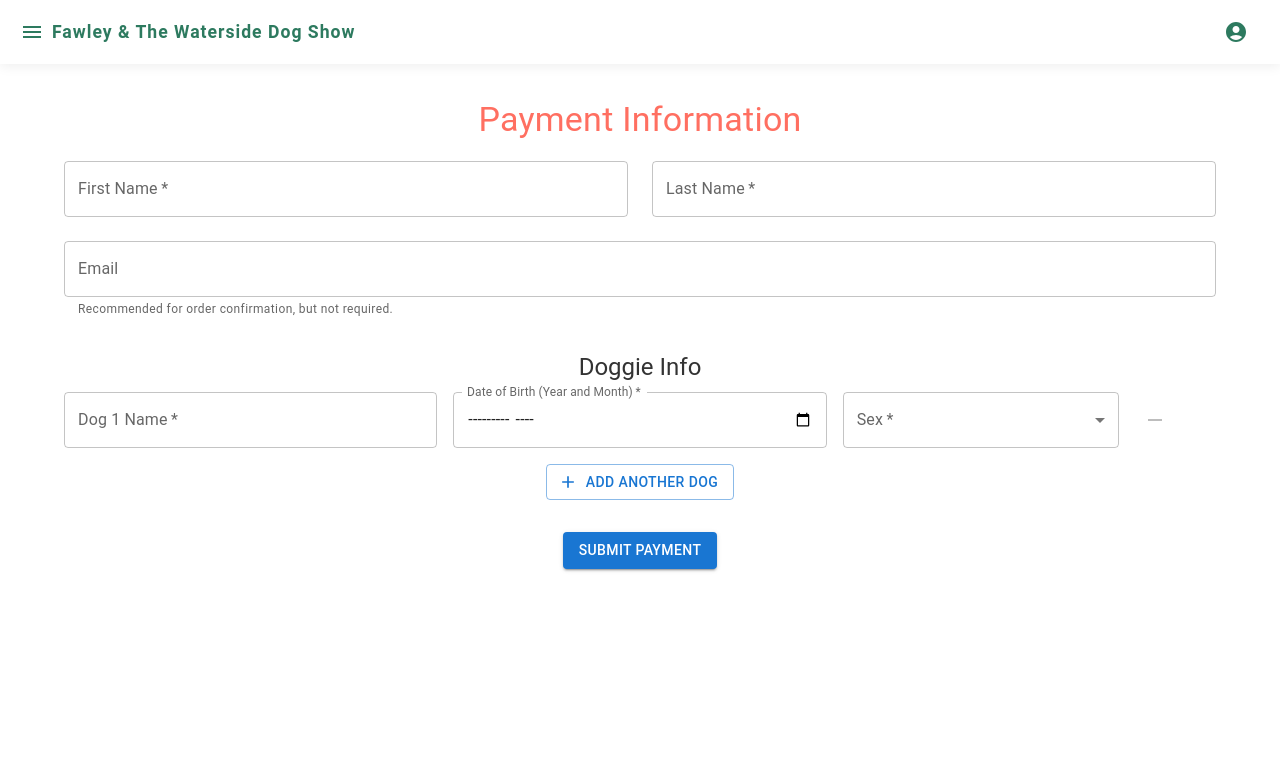
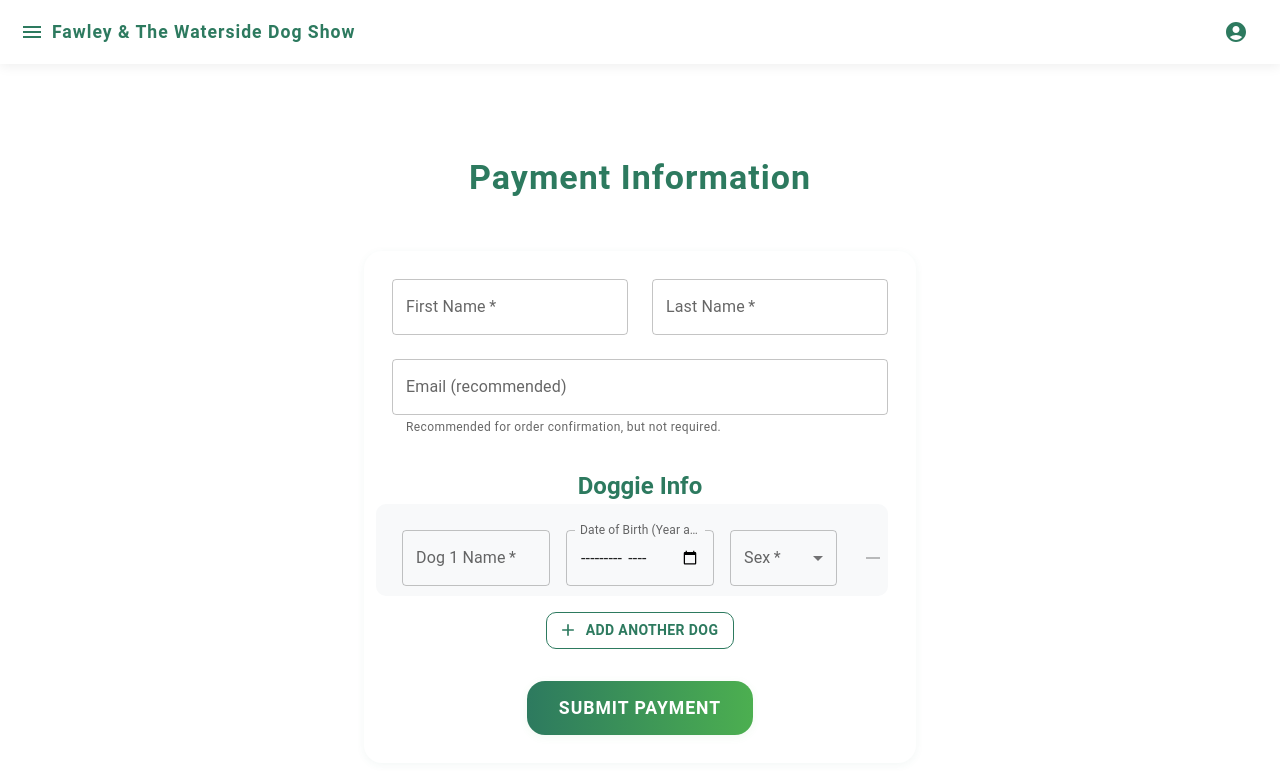
Before and after one commit to eddiemosh/fawley-waterside-dog-show, a React (Create React App) app: page /payments in a window 1280 px wide. Shown: the top 774 px of the page. Built offline with nearby package versions, Linux system fonts and the light colour scheme.

Commit message:
about us

```diff
--- a/src/components/payments/payments.js
+++ b/src/components/payments/payments.js
@@ -102,11 +102,11 @@ const Payments = () => {
     };
 
     return (
-        <Container>
-            <Typography variant="h4" gutterBottom className="payment-title">
+        <Container maxWidth="sm" style={{ minHeight: '100vh', display: 'flex', flexDirection: 'column', justifyContent: 'center' }}>
+            <Typography variant="h4" gutterBottom className="payment-title" style={{ color: '#2d7a5f', fontWeight: 700, textAlign: 'center', marginTop: 40, marginBottom: 32, letterSpacing: 1 }}>
                 Payment Information
             </Typography>
-            <form onSubmit={handleSubmit} className="payment-form">
+            <form onSubmit={handleSubmit} className="payment-form" style={{ background: '#fff', borderRadius: 18, boxShadow: '0 2px 8px rgba(45,122,95,0.06)', padding: 28, marginBottom: 24 }}>
                 <Grid container spacing={3}>
                     <Grid item xs={12} sm={6}>
                         <TextField
@@ -130,7 +130,7 @@ const Payments = () => {
                     </Grid>
                     <Grid item xs={12}>
                         <TextField
-                            label="Email"
+                            label="Email (recommended)"
                             name="email"
                             type="email"
                             value={userInfo.email}
@@ -140,13 +140,12 @@ const Payments = () => {
                         />
                     </Grid>
                 </Grid>
-
                 <Box mt={4}>
-                    <Typography variant="h5" gutterBottom className="doggie-info-title">
+                    <Typography variant="h5" gutterBottom className="doggie-info-title" style={{ color: '#2d7a5f', fontWeight: 600, textAlign: 'center', marginBottom: 18 }}>
                         Doggie Info
                     </Typography>
                     {dogs.map((dog, index) => (
-                        <Grid container spacing={2} key={index} alignItems="center" className="dog-info-container">
+                        <Grid container spacing={2} key={index} alignItems="center" className="dog-info-container" style={{ marginBottom: 8, background: '#f8f9fa', borderRadius: 10, padding: 10 }}>
                             <Grid item xs={12} sm={4}>
                                 <TextField
                                     label={`Dog ${index + 1} Name`}
@@ -184,7 +183,7 @@ const Payments = () => {
                                     <MenuItem value="Female">Female</MenuItem>
                                 </TextField>
                             </Grid>
-                            <Grid item xs={12} sm={1}>
+                            <Grid item xs={12} sm={1} style={{ textAlign: 'center' }}>
                                 <IconButton onClick={() => handleRemoveDog(index)} disabled={dogs.length === 1}>
                                     <Remove />
                                 </IconButton>
@@ -192,19 +191,29 @@ const Payments = () => {
                         </Grid>
                     ))}
                 </Box>
-
                 <Box mt={2} textAlign="center">
                     <Button
                         variant="outlined"
                         startIcon={<Add />}
                         onClick={handleAddDog}
+                        style={{ borderRadius: 10, color: '#2d7a5f', borderColor: '#2d7a5f', fontWeight: 600 }}
                     >
                         Add Another Dog
                     </Button>
                 </Box>
-
                 <Box mt={4} textAlign="center">
-                    <Button type="submit" variant="contained" color="primary" className="submit-button">
+                    <Button type="submit" variant="contained" className="checkout-button" style={{
+                        fontSize: '1.1rem',
+                        borderRadius: 18,
+                        padding: '12px 32px',
+                        background: 'linear-gradient(90deg, #2d7a5f 0%, #4caf50 100%)',
+                        color: '#fff',
+                        fontWeight: 600,
+                        letterSpacing: 1,
+                        border: 'none',
+                        minWidth: 140,
+                        boxShadow: '0 2px 8px rgba(76,175,80,0.08)'
+                    }}>
                         Submit Payment
                     </Button>
                 </Box>
```
